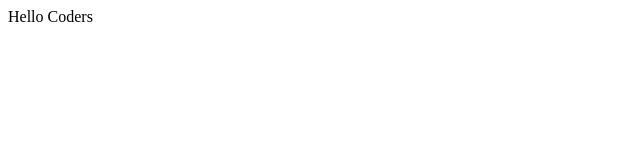
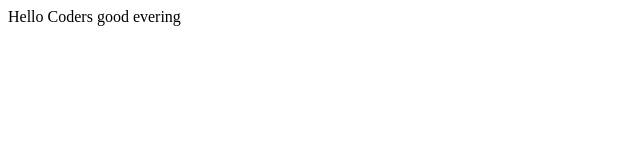
Before and after one commit to pranab-halder/newDemo, a plain HTML site: page index.html in a window 1280 px wide. Shown: the whole page, without its empty margins (0-640 px from the left). Drawn offline with Linux system fonts and the light colour scheme.

Commit message:
new Words added

```diff
--- a/index.html
+++ b/index.html
@@ -1 +1 @@
-<p > Hello Coders</p>
+<p > Hello Coders good evering</p>
```
